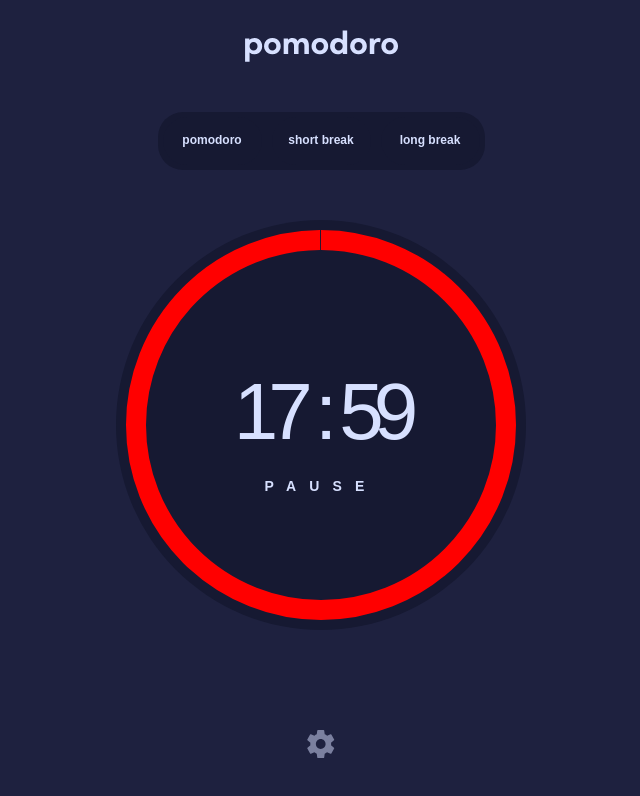
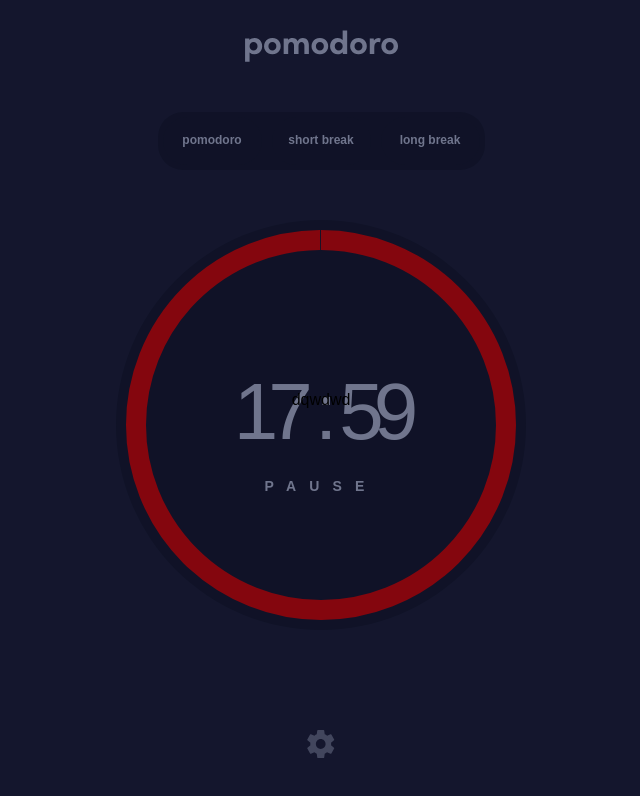
Before and after one commit to achiewe/pomodoro-app, a Next.js app: page / in a window 1280 px wide. Shown: the top 796 px of the page, without its empty margins (319-959 px from the left). Built offline with nearby package versions, Linux system fonts and the light colour scheme.

Commit message:
change the name of the component and write Setting panel and style hover which will show when onclick on the setting svg

```diff
--- a/src/app/components/SettingDashboard.tsx
+++ /dev/null
@@ -1,3 +0,0 @@
-export default function SettingDashboard() {
-  return <div></div>;
-}
--- /dev/null
+++ b/src/app/components/SettingPanel.tsx
@@ -0,0 +1,7 @@
+export default function SettingPanel() {
+  return (
+    <div className="w-screen h-screen absolute top-0 left-0 flex flex-col bg-[#0a0c1c80] justify-center items-center rounded-[]">
+      dqwdwd
+    </div>
+  );
+}
--- a/src/app/page.tsx
+++ b/src/app/page.tsx
@@ -1,15 +1,17 @@
 import Header from "./components/Header";
 import NavBar from "./components/NavBar";
+import SettingPanel from "./components/SettingPanel";
 import Settings from "./components/Settings";
 import TimerDisplay from "./components/TimerDisplay";
 
 export default function Home() {
   return (
-    <div className="min-h-screen w-full flex flex-col justify-start items-center bg-[#1E213F] p-[30px]">
+    <div className="min-h-screen w-full flex flex-col justify-start items-center bg-[#1E213F] p-[30px] relative">
       <Header />
       <NavBar />
       <TimerDisplay />
       <Settings />
+      <SettingPanel />
     </div>
   );
 }
```
